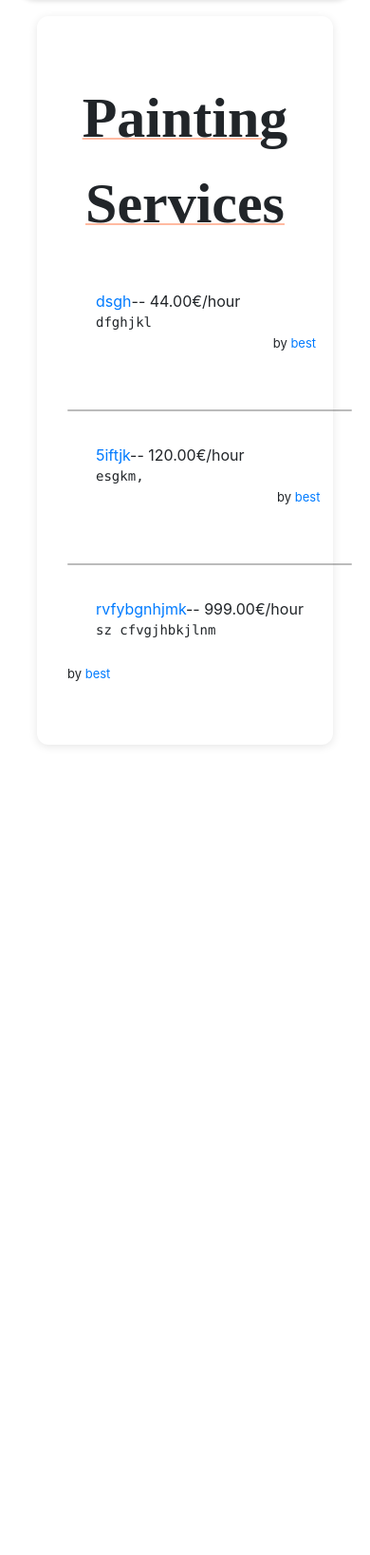
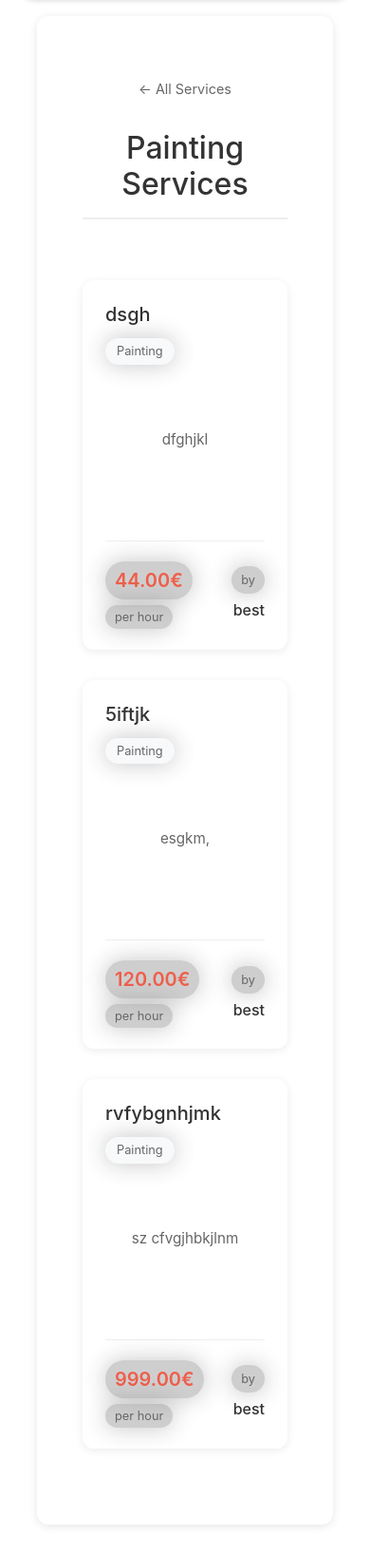
Before and after one commit to oumaoumag/netfix-service-platform, a Django app: page /services/Painting/ in a window 390 px wide; the page is wider, and only the part inside the window is pictured. Shown: the part 83-1720 px from the top of that part at 95% size. Before the commit the page ends 869 px from the top of that part, so only its background shows below. Run offline with Django 3.2, Linux system fonts and the light colour scheme; data comes from the database, SQL or seed files in the repository; both versions use the stored data as it was after the commit; some libraries are stand-ins or nearby versions.

Commit message:
dded a back navigation to all services Created consistent card-based layout matching other service listings 3. Improved typography and spacing 4. Added hover animations for better interactivity Enhanced price display with clear labeling Better provider information hierarchy Professional empty state with illustration Responsive design adjustments Consistent color scheme with brand colors Added subtle shadows and transitions 11. Improved mobile experience 12. Better visual hierarchy with category title Truncated long descriptions with ellipsis

```diff
--- a/services/templates/services/field.html
+++ b/services/templates/services/field.html
@@ -1,26 +1,48 @@
 {% extends 'main/base.html' %}
 {% block title %}
-    {{field}} Services List
+    {{field}} Services | NetFix
 {% endblock %}
 {% block content %}
+<div class="category-container">
+    <div class="category-header">
+        <a href="/services/" class="back-link">&larr; All Services</a>
+        <h1 class="category-title">{{field}} Services</h1>
+    </div>
 
     {% if services.all|length != 0 %}
-        <p class="title">{{field}} Services</p>
-        <ul class='services_list'>
-            {% for service in services.all %}
-                <div style="display: ruby;">
-                    <div class='service_list_info'>
-                        <li><a href="/services/{{service.id}}">{{ service.name }}</a>-- {{ service.price_hour }}€/hour</li>
-                        <pre>{{ service.description }}</pre>
-                    </div>
-                    <p style="display:block; margin: 0; float: right;font-size: small; margin-right: 30px;">by <a href="/company/{{service.company.user}}">{{service.company.user}}</a></p>
+    <div class="services-grid">
+        {% for service in services.all %}
+        <div class="service-card">
+            <div class="service-header">
+                <h3><a href="/services/{{service.id}}">{{ service.name }}</a></h3>
+                <span class="service-field">{{ service.field }}</span>
+            </div>
+
+            <div class="service-description">
+                <p>{{ service.description|truncatechars:120 }}</p>
+            </div>
+
+            <div class="service-footer">
+                <div class="price-container">
+                    <span class="price">{{ service.price_hour }}€</span>
+                    <span class="price-label">per hour</span>
                 </div>
-                {% if forloop.counter != services.all|length %}
-                    <div class="line"></div>
-                {% endif %}
-            {% endfor %}
-        </ul>
+                <div class="provider-info">
+                    <span class="by">by</span>
+                    <a href="/company/{{service.company.user}}" class="provider-link">
+                        {{ service.company.user }}
+                    </a>
+                </div>
+            </div>
+        </div>
+        {% endfor %}
+    </div>
     {% else %}
-        <h2>Sorry. No {{field}} services available</h2>
+    <div class="no-services">
+        <img src="/static/css/empty-state.svg" alt="No services" class="empty-illustration">
+        <h2>No {{field}} services available yet</h2>
+        <p>Check back later or <a href="/services/">browse other categories</a></p>
+    </div>
     {% endif %}
+</div>
 {% endblock %}
--- a/static/css/style.css
+++ b/static/css/style.css
@@ -546,3 +546,190 @@
         gap: 1rem;
     }
 }
+
+/* Category Page Styles */
+.category-container {
+    max-width: 1200px;
+    margin: 2rem auto;
+    padding: 0 1.5rem;
+}
+
+.category-header {
+    text-align: center;
+    margin-bottom: 3rem;
+    position: relative;
+}
+
+.back-link {
+    position: absolute;
+    left: 0;
+    top: 50%;
+    transform: translateY(-50%);
+    color: #666;
+    text-decoration: none;
+    font-size: 0.9rem;
+    transition: color 0.3s;
+}
+
+.back-link:hover {
+    color: #ee5e4b;
+}
+
+.category-title {
+    font-size: 2.5rem;
+    color: #333;
+    margin: 0;
+    padding: 1rem 0;
+    border-bottom: 2px solid #eee;
+}
+
+/* Service Grid Improvements */
+.services-grid {
+    display: grid;
+    grid-template-columns: repeat(auto-fill, minmax(300px, 1fr));
+    gap: 2rem;
+    padding: 1rem 0;
+}
+
+.service-card {
+    background: #fff;
+    border-radius: 12px;
+    padding: 1.5rem;
+    box-shadow: 0 2px 10px rgba(0, 0, 0, 0.08);
+    transition: transform 0.3s ease, box-shadow 0.3s ease;
+}
+
+.service-card:hover {
+    transform: translateY(-5px);
+    box-shadow: 0 4px 15px rgba(0, 0, 0, 0.12);
+}
+
+.service-header {
+    margin-bottom: 1rem;
+}
+
+.service-header h3 {
+    margin: 0 0 0.5rem 0;
+    font-size: 1.25rem;
+}
+
+.service-header a {
+    color: #333;
+    text-decoration: none;
+    transition: color 0.3s;
+}
+
+.service-header a:hover {
+    color: #ee5e4b;
+}
+
+.service-field {
+    display: inline-block;
+    padding: 0.25rem 0.75rem;
+    background: #f8f9fa;
+    border-radius: 20px;
+    font-size: 0.8rem;
+    color: #666;
+}
+
+.service-description {
+    color: #666;
+    line-height: 1.6;
+    margin: 1rem 0;
+    font-size: 0.95rem;
+}
+
+.service-footer {
+    display: flex;
+    justify-content: space-between;
+    align-items: center;
+    margin-top: 1.5rem;
+    padding-top: 1rem;
+    border-top: 1px solid #eee;
+}
+
+.price-container {
+    text-align: left;
+}
+
+.price {
+    font-size: 1.25rem;
+    font-weight: 600;
+    color: #ee5e4b;
+    display: block;
+}
+
+.price-label {
+    font-size: 0.8rem;
+    color: #666;
+}
+
+.provider-info {
+    text-align: right;
+}
+
+.by {
+    display: block;
+    font-size: 0.8rem;
+    color: #666;
+}
+
+.provider-link {
+    color: #333;
+    text-decoration: none;
+    font-weight: 500;
+    transition: color 0.3s;
+}
+
+.provider-link:hover {
+    color: #ee5e4b;
+}
+
+/* Empty State Styling */
+.no-services {
+    text-align: center;
+    padding: 4rem 2rem;
+    background: #f8f9fa;
+    border-radius: 12px;
+    margin: 2rem 0;
+}
+
+.empty-illustration {
+    width: 200px;
+    margin-bottom: 1.5rem;
+    opacity: 0.8;
+}
+
+.no-services h2 {
+    color: #333;
+    margin-bottom: 0.5rem;
+}
+
+.no-services p {
+    color: #666;
+    margin-top: 1rem;
+}
+
+/* Responsive Design */
+@media (max-width: 768px) {
+    .category-container {
+        padding: 0 1rem;
+    }
+
+    .category-title {
+        font-size: 2rem;
+        padding-left: 2rem;
+        padding-right: 2rem;
+    }
+
+    .back-link {
+        position: static;
+        display: inline-block;
+        margin-bottom: 1rem;
+        transform: none;
+    }
+
+    .services-grid {
+        grid-template-columns: 1fr;
+    }
+}
```
Also changed, not shown: db.sqlite3.
